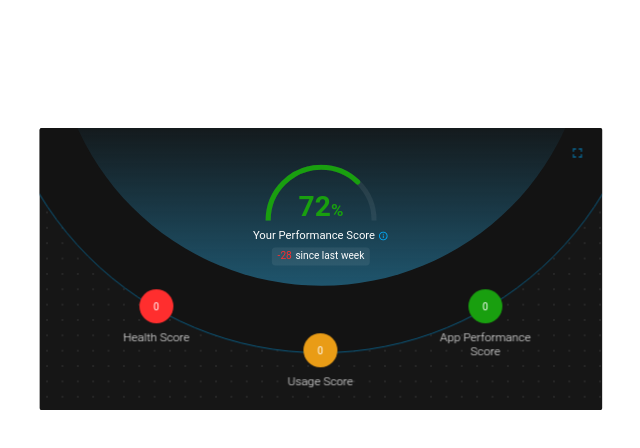
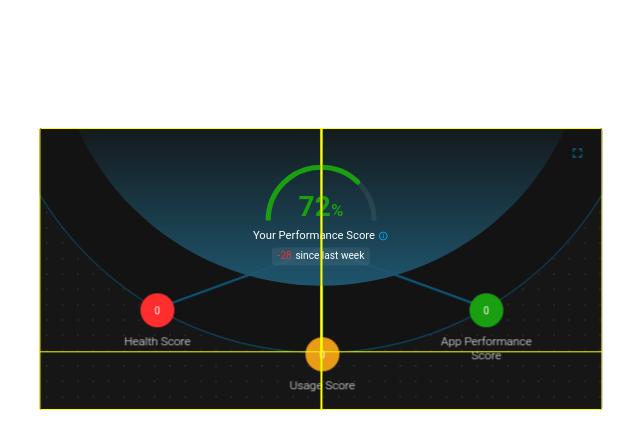
Before and after one commit to hiTushar/performance-widget, a React (Vite) app: page / in a window 1280 px wide. Shown: the top 448 px of the page, without its empty margins (319-959 px from the left). Built offline with nearby package versions, Linux system fonts and the light colour scheme.

Commit message:
save progress - correct aligment for branch lines

```diff
--- a/src/components/performance/Performance.css
+++ b/src/components/performance/Performance.css
@@ -82,7 +82,7 @@
 }
 
 .perfomance__rings {
-    border: solid 1px black;
+    /* border: solid 1px black; */
     position: absolute;
 
     @container app-container (min-width: 1px) {
--- a/src/components/performance/Performance.tsx
+++ b/src/components/performance/Performance.tsx
@@ -156,6 +156,26 @@ const Performance = () => {
                     }
                 }}
             >
+                <div style={{
+                    position: 'absolute',
+                    zIndex: 10,
+                    top: 0,
+                    left: 0,
+                    width: '100%',
+                    height: '100%',
+                    display: 'flex',
+                    justifyContent: 'center',
+                    pointerEvents: 'none'
+                }}>
+                    <div style={{
+                        border: 'solid 1px yellow',
+                        flex: 1
+                    }}></div>
+                    <div style={{
+                        border: 'solid 1px yellow',
+                        flex: 1
+                    }}></div>
+                </div>
                 <div ref={expandRef} className='performance__expand' onClick={() => expandWidget(expand)}>
                     {
                         expand ? <img src={collapseSvg} alt='collapse' /> : <img src={expandSvg} alt='expand' />
--- a/src/components/ring/Ring.css
+++ b/src/components/ring/Ring.css
@@ -29,8 +29,9 @@
 }
 
 .ring-item {
+    /* display: none; */
     cursor: pointer;
-    margin-inline: 10px;
+    /* margin-inline: 10px; */
     border-radius: 50%;
     aspect-ratio: 1;
     position: absolute;
@@ -45,7 +46,7 @@
         animation: popup 1s linear 1.5s 1 forwards;
     }
 
-    @container performance-container (min-width: 1px) {
+    @container app-container (min-width: 1px) {
         width: 6cqw;
     }
 }
@@ -116,9 +117,11 @@
         opacity: 0;
         top: 200cqw;
     }
+
     50% {
         opacity: 0;
     }
+
     100% {
         opacity: 1;
         top: 120cqw;
@@ -138,3 +141,20 @@
         font-size: 30cqw;
     }
 }
+
+.ring-branches {
+    position: absolute;
+    inset: 0;
+    border-radius: 50%;
+}
+
+.ring-branches__branch {
+    transform-origin: left;
+    background-color: var(--blue-1);
+    height: calc(1cqw/3);
+    position: absolute;
+    left: var(--branch-left);
+    top: var(--branch-top);
+    width: var(--branch-width);
+    transform: var(--branch-transform);
+}
--- a/src/components/ring/Ring.tsx
+++ b/src/components/ring/Ring.tsx
@@ -1,7 +1,7 @@
 import './Ring.css';
 import { HierarchyInterface, PerformanceData, RingId, RingInterface, RingParamUI } from '../../types/Types';
 import React, { useMemo, useRef } from 'react';
-import { inRadians } from '../../utils/Utils';
+import { getDistance, inRadians } from '../../utils/Utils';
 import _ from 'lodash';
 
 const MAX_RINGS = 3;
@@ -9,7 +9,8 @@ const RING_GAP = 19;
 const FIRST_RING_GAP = 40;
 const RING_WIDTH = 117;
 const RING_ITEM_SIZE = 6;
-const GAP_ANGLE = [30, 22.5, 18];
+const ITEM_GAP_ANGLE = [30, 22.5, 18];
+const BRANCH_GAP_ANGLE = [70, 68, 66];
 const MAIN_ANGLE = 90;
 
 const Ring: React.FC<RingInterface> = ({ ringId, ringData, hierarchy, handleClick, apiData }) => {
@@ -21,13 +22,13 @@ const Ring: React.FC<RingInterface> = ({ ringId, ringData, hierarchy, handleClic
 
     const anglePosArray = useMemo(() => {
         let centerIndex = Math.floor(ringData.length / 2);
-        let anglePosArray = ringData.map((_, index) => MAIN_ANGLE - GAP_ANGLE[+ringId.slice(-1)] * (index - centerIndex));
+        let anglePosArray = ringData.map((_, index) => MAIN_ANGLE - ITEM_GAP_ANGLE[+ringId.slice(-1)] * (index - centerIndex));
         if (hierarchy[ringId].length) {
             let selectedScoreIndex = _.findIndex(ringData, (param) => param.param_id === hierarchy[ringId]);
 
 
             let indexDiff = selectedScoreIndex - centerIndex;
-            if(indexDiff < 0) {
+            if (indexDiff < 0) {
 
             }
             let temp = anglePosArray[centerIndex];
@@ -36,8 +37,6 @@ const Ring: React.FC<RingInterface> = ({ ringId, ringData, hierarchy, handleClic
         }
         return anglePosArray;
     }, [hierarchy]);
-
-    // console.log(anglePosArray);
 
     const getTopOffset = (ringId: RingId) => {
         let totalOffset = 0;
@@ -80,14 +79,16 @@ const Ring: React.FC<RingInterface> = ({ ringId, ringData, hierarchy, handleClic
 
     const getXPosition = (index: number) => {
         let theta = anglePosArray[index];
-        let x = Math.cos(inRadians(theta)) * (ringWidth) / 2 + ringWidth / 2 - RING_ITEM_SIZE / 2;
-        return `${x - 2}cqw`;
+        let originCenter = ringWidth / 2 - RING_ITEM_SIZE / 2;
+        let x = originCenter + Math.cos(inRadians(theta)) * (ringWidth) / 2;
+        return `${x}cqw`;
     }
 
     const getYPosition = (index: number) => {
         let theta = anglePosArray[index];
-        let y = Math.sin(inRadians(theta)) * (ringWidth) / 2 + ringWidth / 2 - RING_ITEM_SIZE / 2;
-        return `${y - 0.75}cqw`;
+        let originCenter = ringWidth / 2 - RING_ITEM_SIZE / 2;
+        let y = originCenter + Math.sin(inRadians(theta)) * (ringWidth) / 2;
+        return `${y}cqw`;
     }
 
     const getOpacity = (ringId: RingId) => {
@@ -150,7 +151,56 @@ const Ring: React.FC<RingInterface> = ({ ringId, ringData, hierarchy, handleClic
         }
     }
 
-    console.log({ ringId, ringData, hierarchy });
+    const Branches = () => {
+        if (!ringData.length) return;
+        let centerIndex = Math.floor(ringData.length / 2);
+        let stdAnglePosArray = ringData.map((_, index) => MAIN_ANGLE - ITEM_GAP_ANGLE[+ringId.slice(-1)] * (index - centerIndex));
+
+        let allRingItemCoords = ringData.reduce<{ [key: string]: [number, number] }>((acc, _, index) => {
+            let theta = stdAnglePosArray[index];
+            let originCenter = ringWidth / 2;
+            let x = originCenter + Math.cos(inRadians(theta)) * (ringWidth) / 2;
+            let y = originCenter + Math.sin(inRadians(theta)) * (ringWidth) / 2;
+            return Object.assign(acc, {
+                [`item${index}`]: [x, y]
+            });
+        }, {});
+
+        let rootCoords = [
+            allRingItemCoords[`item${centerIndex}`][0],
+            allRingItemCoords[`item${centerIndex}`][1] - RING_GAP
+        ];
+
+        let allRingItemLengths = ringData.reduce<{ [key: string]: number }>((acc, _, index) => {
+            return { ...acc, [`item${index}`]: getDistance(allRingItemCoords[`item${index}`][0], allRingItemCoords[`item${index}`][1], rootCoords[0], rootCoords[1]) };
+        }, {});
+
+        let branchAngleArray = ringData.map((_, index) => MAIN_ANGLE - BRANCH_GAP_ANGLE[+ringId.slice(-1)] * (index - centerIndex));
+
+        return (
+            <div className='ring-branches'>
+                {
+                    Object.keys(allRingItemLengths).map((key, index) => {
+                        return (
+                            <div
+                                className='ring-branches__branch'
+                                style={{
+                                    '--branch-left': `${rootCoords[0]}cqw`,
+                                    '--branch-top': `${rootCoords[1]}cqw`,
+                                    '--branch-width': `${allRingItemLengths[key]}cqw`,
+                                    '--branch-transform': `rotate(${branchAngleArray[index]}deg)`,
+                                } as React.CSSProperties}
+                                key={allRingItemLengths[key] + index}
+                            >
+
+                            </div>
+                        )
+                    })
+                }
+            </div>
+        )
+    }
+
     return (
         <div
             id={ringId}
@@ -166,6 +216,32 @@ const Ring: React.FC<RingInterface> = ({ ringId, ringData, hierarchy, handleClic
             } as React.CSSProperties}
             ref={ringRef}
         >
+            <Branches />
+            <div style={{
+                position: 'absolute',
+                zIndex: 10,
+                top: 0,
+                left: 0,
+                width: '100%',
+                height: '100%',
+                display: 'grid',
+                gridTemplateColumns: '1fr 1fr',
+                gridTemplateRows: '1fr 1fr',
+                pointerEvents: 'none'
+            }}>
+                <div style={{
+                    border: 'solid 1px yellow'
+                }}></div>
+                <div style={{
+                    border: 'solid 1px yellow'
+                }}></div>
+                <div style={{
+                    border: 'solid 1px yellow'
+                }}></div>
+                <div style={{
+                    border: 'solid 1px yellow'
+                }}></div>
+            </div>
             {
                 ringData.map((param_ring: { param_id: String, param_color: String }, index: number) => {
                     let data: PerformanceData = apiData.find((param: PerformanceData) => param.param_id === param_ring.param_id)!;
--- a/src/utils/Utils.tsx
+++ b/src/utils/Utils.tsx
@@ -1,3 +1,7 @@
 const inRadians = (degrees: number): number => degrees * Math.PI / 180;
 
-export { inRadians};
+const getDistance = (x1: number, y1: number, x2: number, y2: number): number => {
+    return +Math.sqrt(Math.pow(x2 - x1, 2) + Math.pow(y2 - y1, 2)).toFixed(2);
+}
+
+export { inRadians, getDistance};
```
